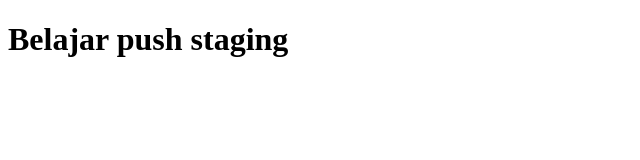
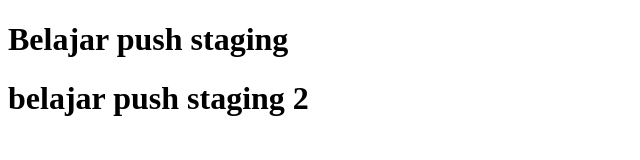
Before and after one commit to willyzt/belajar-niomic, a plain HTML site: page header.html in a window 1280 px wide. Shown: the whole page, without its empty margins (0-640 px from the left). Drawn offline with Linux system fonts and the light colour scheme.

```diff
--- a/header.html
+++ b/header.html
@@ -6,6 +6,7 @@
   </head>
   <body>
     <h1>Belajar push staging</h1>
+    <h1>belajar push staging 2</h1>
 
   </body>
 </html>
```
